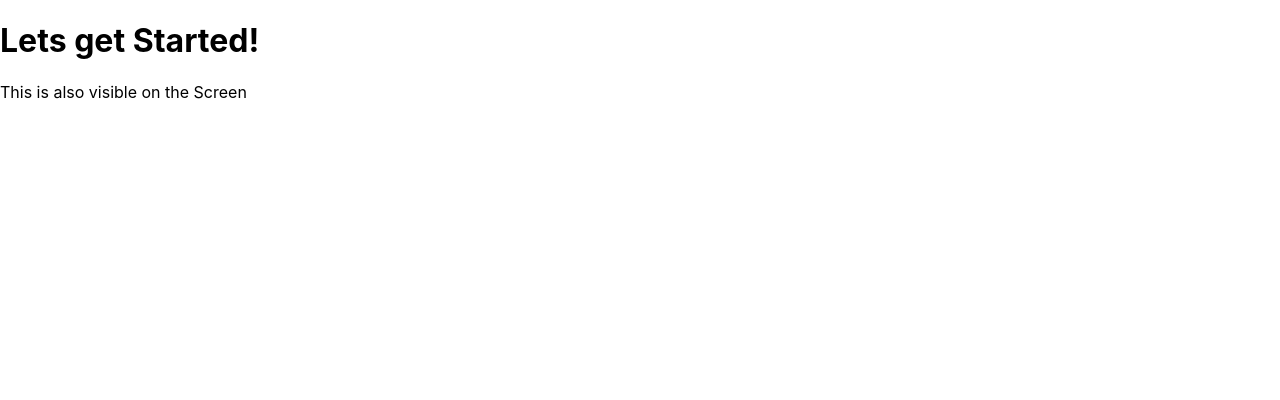
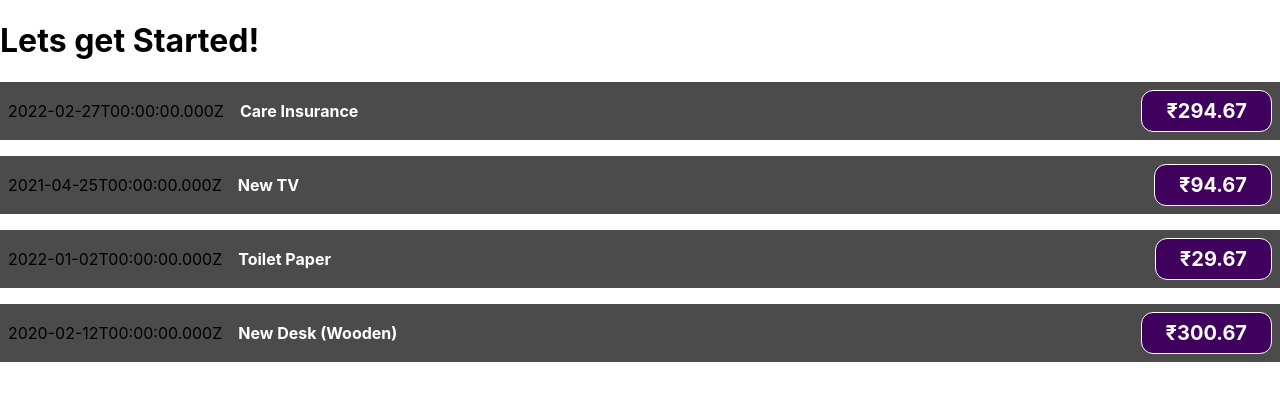
Before and after one commit to amrendrakind/expense, a React (Create React App) app: page / in a window 1280 px wide. Shown: the top 400 px of the page. Built offline with nearby package versions, Linux system fonts and the light colour scheme.

Commit message:
ExpenseItem.css added data using props added

```diff
--- a/src/App.js
+++ b/src/App.js
@@ -1,10 +1,56 @@
-import './App.css';
+import "./App.css";
+import ExpenseItem from "./components/ExpenseItem";
 
 function App() {
+  const expenses = [
+    {
+      id: "e1",
+      title: "Care Insurance",
+      amount: 294.67,
+      date: new Date(2022, 1, 27),
+    },
+    {
+      id: "e2",
+      title: "New TV",
+      amount: 94.67,
+      date: new Date(2021, 3, 25),
+    },
+    {
+      id: "e3",
+      title: "Toilet Paper",
+      amount: 29.67,
+      date: new Date(2021, 12, 2),
+    },
+    {
+      id: "e4",
+      title: "New Desk (Wooden)",
+      amount: 300.67,
+      date: new Date(2020, 1, 12),
+    },
+  ];
   return (
     <div>
       <h1>Lets get Started!</h1>
-      <p>This is also visible on the Screen</p>
+      <ExpenseItem
+        title={expenses[0].title}
+        amount={expenses[0].amount}
+        date={expenses[0].date}
+      ></ExpenseItem>
+      <ExpenseItem
+        title={expenses[1].title}
+        amount={expenses[1].amount}
+        date={expenses[1].date}
+      ></ExpenseItem>
+      <ExpenseItem
+        title={expenses[2].title}
+        amount={expenses[2].amount}
+        date={expenses[2].date}
+      ></ExpenseItem>
+      <ExpenseItem
+        title={expenses[3].title}
+        amount={expenses[3].amount}
+        date={expenses[3].date}
+      ></ExpenseItem>
     </div>
   );
 }
--- /dev/null
+++ b/src/components/ExpenseItem.css
@@ -0,0 +1,54 @@
+.expense-item {
+  display: flex;
+  justify-content: space-between;
+  align-items: center;
+  padding: 0.5rem;
+  margin: 1rem 0;
+  background-color: #4b4b4b;
+}
+
+.expense-item__description {
+  display: flex;
+  flex-direction: column;
+  gap: 1rem;
+  align-items: flex-end;
+  flex-flow: column-reverse;
+  justify-content: flex-start;
+  flex: 1;
+}
+
+.expense-item h2 {
+  color: #3a3a3a;
+  font-size: 1rem;
+  flex: 1;
+  margin: 0 1rem;
+  color: white;
+}
+
+.expense-item__price {
+  font-size: 1rem;
+  font-weight: bold;
+  color: white;
+  background-color: #40005d;
+  border: 1px solid white;
+  padding: 0.5rem;
+  border-radius: 12px;
+}
+
+@media (min-width: 580px) {
+  .expense-item__description {
+    flex-direction: row;
+    align-items: center;
+    justify-content: flex-start;
+    flex: 1;
+  }
+
+  .expense-item__description h2 {
+    font-size: 1.25rem;
+  }
+
+  .expense-item__price {
+    font-size: 1.25rem;
+    padding: 0.5rem 1.5rem;
+  }
+}
--- a/src/components/ExpenseItem.js
+++ b/src/components/ExpenseItem.js
@@ -0,0 +1,14 @@
+import "./ExpenseItem.css";
+function ExpenseItem(props) {
+
+  return (
+    <div className="expense-item">
+      <div>{props.date.toISOString()}</div>
+      <h2>{props.title}</h2>
+      <div className="=expense-item__description">
+        <div className="expense-item__price">₹{props.amount}</div>
+      </div>
+    </div>
+  );
+}
+export default ExpenseItem;
```
